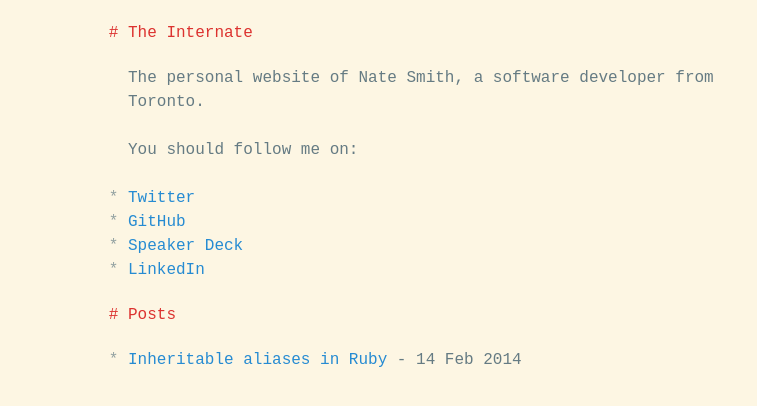
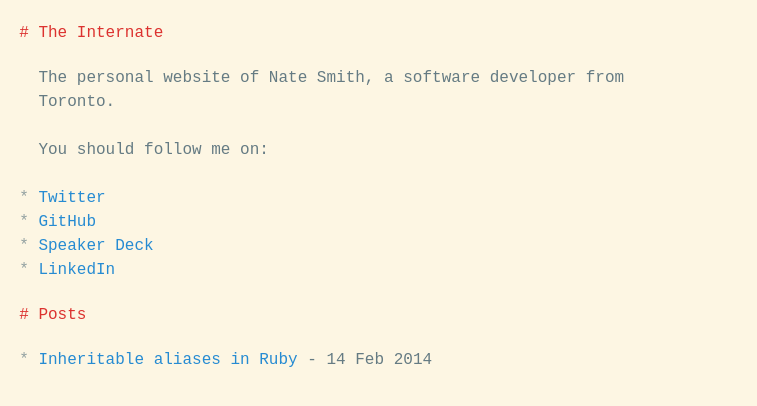
Before and after one commit to nwjsmith/nwjsmith.github.io, a Jekyll site: the page built from index.md, in a window 1280 px wide. Shown: the top 406 px of the page, without its empty margins (0-757 px from the left). Built offline with Jekyll 4.4.1, drawn with Linux system fonts in a browser that asks for light colours.

Commit message:
Responsive-ish

```diff
--- a/_includes/top.html
+++ b/_includes/top.html
@@ -2,7 +2,7 @@
 <html>
   <head>
     <meta charset="utf-8">
-    <meta name="viewport" content="width=device-width, initial-scale=0.4">
+    <meta name="viewport" content="width=device-width">
     <link rel="stylesheet" type="text/css" href="/css/theinternate.css"></link>
     <link rel="alternate" type="application/atom+xml" href="/atom.xml" title="Atom feed">
     <title>{{ page.title }}</title>
--- a/css/theinternate.scss
+++ b/css/theinternate.scss
@@ -2,8 +2,17 @@
 ---
 @import 'colors';
 
-$left-margin: 8rem;
-$width: 65ch;
+$left-margin: 4ch;
+
+figure.highlight pre, h1, h2, h3, h4, h5, h6, hr, li, p, ul, {
+  min-width: 41ch;
+}
+
+@media screen and (min-width: 1024px) {
+  figure.highlight pre, h1, h2, h3, h4, h5, h6, hr, li, p, ul, {
+    width: 62ch;
+  }
+}
 
 html {
   font-family: monospace;
@@ -18,13 +27,13 @@
   color: $base00;
   margin: 0;
   padding-bottom: 1.5rem;
+  min-width: 45ch;
 }
 
 h1, h2, h3, h4, h5, h6 {
   color: $red;
   font: normal 1rem monospace;
   margin: 1.5rem $left-margin;
-  width: $width;
 
   a, a:visited, a:hover {
     color: $red;
@@ -32,11 +41,14 @@
   }
 }
 
-h1 {
-  &:before {
-    content: '# ';
-    margin-left: -2ch;
-  }
+h1:before {
+  content: '# ';
+  margin-left: -2ch;
+}
+
+h2:before {
+  content: '## ';
+  margin-left: -3ch;
 }
 
 figure {
@@ -49,7 +61,6 @@
       margin: 0 $left-margin;
       overflow: scroll;
       padding: 1.5rem 0;
-      width: $width;
     }
   }
 }
@@ -59,7 +70,6 @@
 }
 
 p {
-  width: $width;
   margin: 1.5rem $left-margin;
 
   code:before, code:after {
@@ -72,7 +82,6 @@
   list-style: none;
   margin: 0 $left-margin;
   padding: 0;
-  width: $width;
 
   li {
     &:before {
@@ -101,7 +110,6 @@
   margin: 0 $left-margin;
   text-align: center;
   border: 0;
-  width: $width;
 
   &:before {
     color: $cyan;
```
